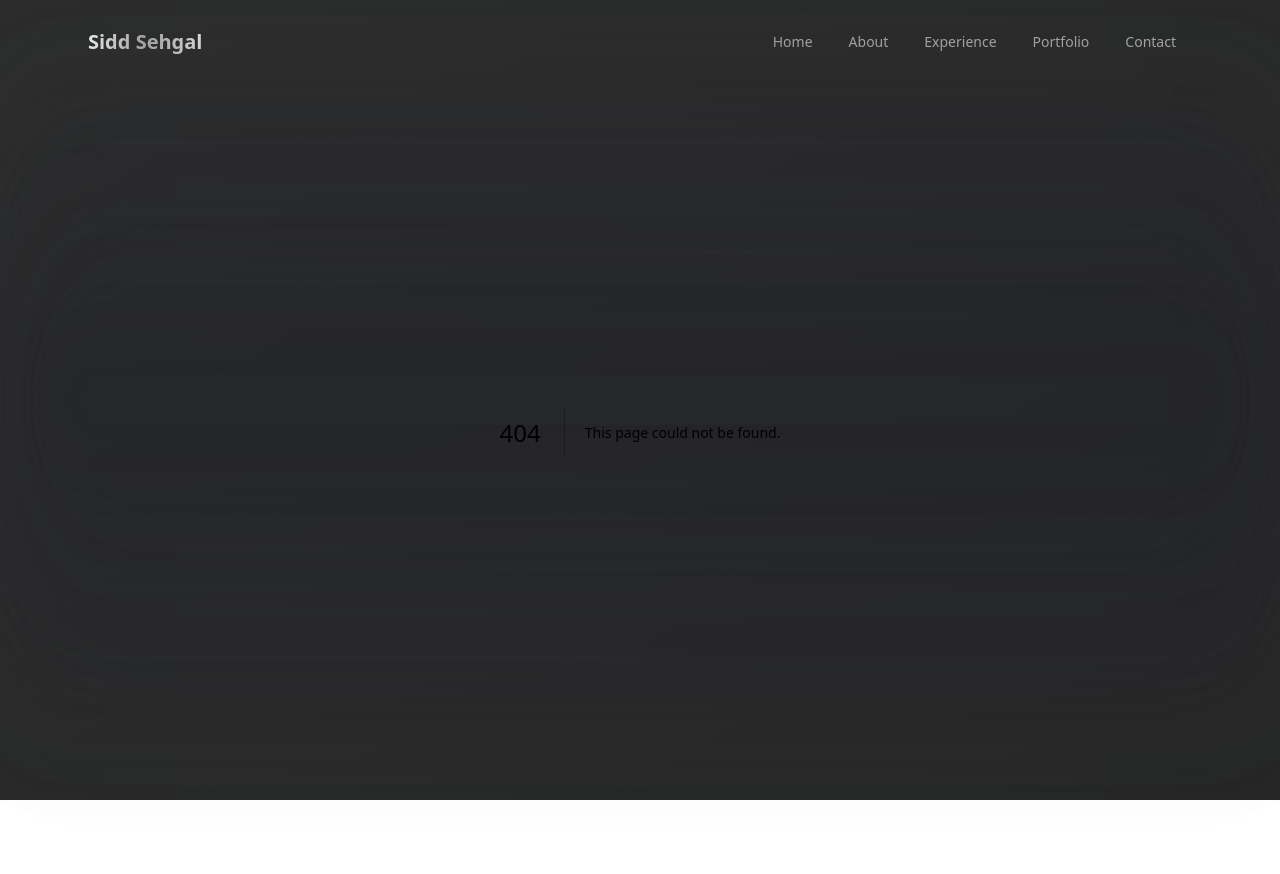
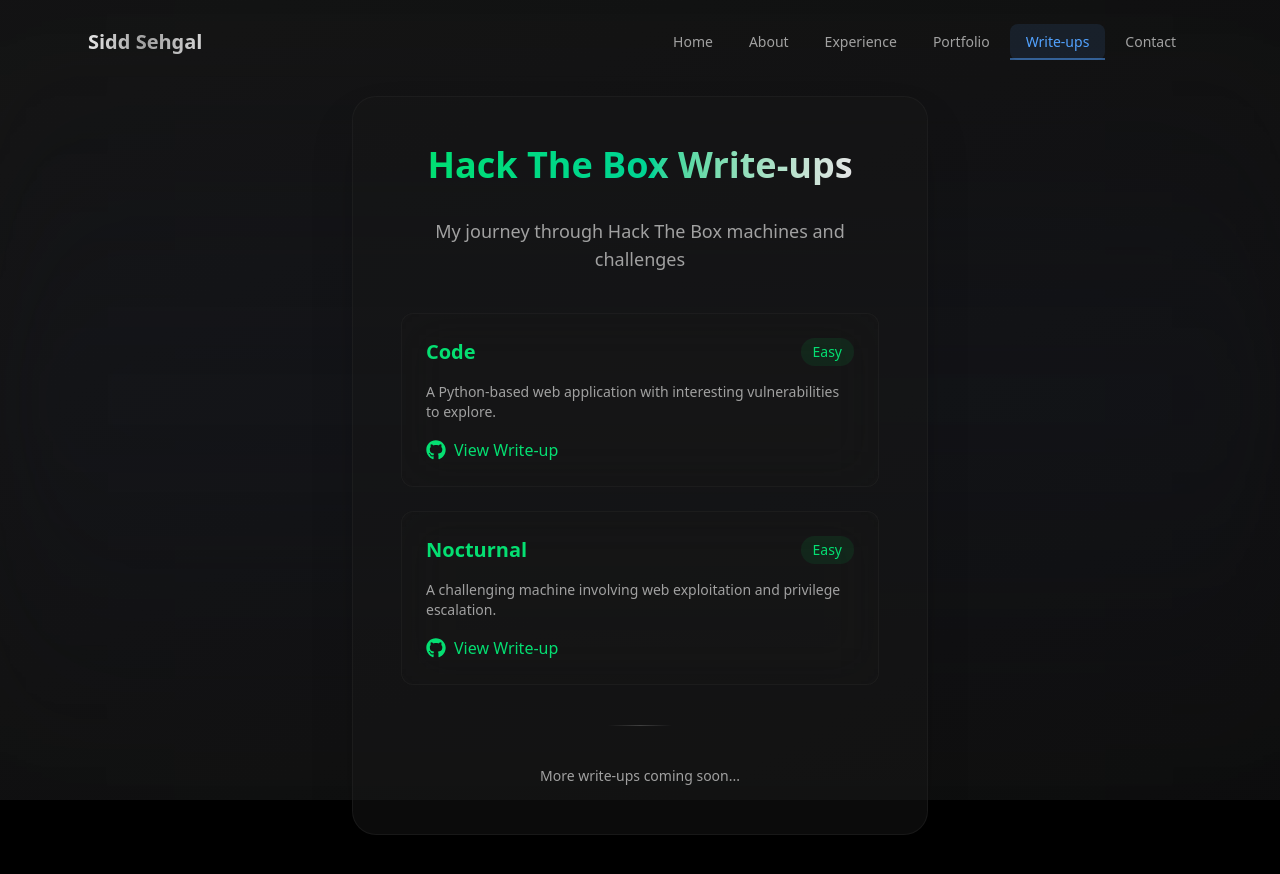
Before and after one commit to SiddDevCS/Sidd-Website, a Next.js app: page /writeups in a window 1280 px wide. Before the commit this address had no page. Shown: the top 874 px of the page. Built offline with nearby package versions, Linux system fonts and the light colour scheme.

Commit message:
New page, /write-ups

```diff
--- a/app/components/Navbar.tsx
+++ b/app/components/Navbar.tsx
@@ -25,6 +25,7 @@
     { name: "About", path: "/about" },
     { name: "Experience", path: "/experience" },
     { name: "Portfolio", path: "/portfolio" },
+    { name: "Write-ups", path: "/writeups" },
     { name: "Contact", path: "/contact" },
   ];
 
--- a/app/globals.css
+++ b/app/globals.css
@@ -72,6 +72,10 @@
   .text-gradient-blue {
     @apply bg-gradient-to-r from-blue-400 via-cyan-400 to-neutral-200 bg-clip-text text-transparent;
   }
+
+  .text-gradient-green {
+    @apply bg-gradient-to-r from-green-400 via-emerald-400 to-neutral-200 bg-clip-text text-transparent;
+  }
 }
 
 @keyframes gradientBG {
--- /dev/null
+++ b/app/writeups/page.tsx
@@ -0,0 +1,83 @@
+"use client";
+
+import { FaGithub } from "react-icons/fa";
+
+export default function WriteUps() {
+  return (
+    <section className="w-full max-w-xl mx-auto flex flex-col items-center pt-16 pb-16 animate-fadeInUp">
+      <div className="w-full glass-dark rounded-3xl shadow-2xl p-8 md:p-12 flex flex-col items-center">
+        <h1 className="text-4xl font-bold mb-8 text-center text-gradient-green animate-fadeInUp">
+          Hack The Box Write-ups
+        </h1>
+
+        <p className="text-lg text-neutral-400 mb-10 text-center animate-fadeInUp" style={{ animationDelay: '0.1s' }}>
+          My journey through Hack The Box machines and challenges
+        </p>
+
+        <div className="w-full space-y-6">
+          {/* Code Machine Write-up */}
+          <div className="glass-card rounded-xl p-6 transition-all duration-300 hover:border-green-500/20 group">
+            <div className="flex flex-col space-y-4">
+              <div className="flex items-center justify-between">
+                <h3 className="text-xl font-bold text-green-400 group-hover:text-green-300 transition-colors">
+                  Code
+                </h3>
+                <span className="px-3 py-1 text-sm rounded-full bg-green-500/10 text-green-400">
+                  Easy
+                </span>
+              </div>
+              <p className="text-neutral-400 text-sm">
+                A Python-based web application with interesting vulnerabilities to explore.
+              </p>
+              <div className="flex items-center space-x-4">
+                <a
+                  href="https://github.com/SiddDevCS/Code-HTB"
+                  target="_blank"
+                  rel="noopener noreferrer"
+                  className="flex items-center space-x-2 text-green-400 hover:text-green-300 transition-colors"
+                >
+                  <FaGithub size={20} />
+                  <span>View Write-up</span>
+                </a>
+              </div>
+            </div>
+          </div>
+
+          {/* Nocturnal Machine Write-up */}
+          <div className="glass-card rounded-xl p-6 transition-all duration-300 hover:border-green-500/20 group">
+            <div className="flex flex-col space-y-4">
+              <div className="flex items-center justify-between">
+                <h3 className="text-xl font-bold text-green-400 group-hover:text-green-300 transition-colors">
+                  Nocturnal
+                </h3>
+                <span className="px-3 py-1 text-sm rounded-full bg-green-500/10 text-green-400">
+                  Easy
+                </span>
+              </div>
+              <p className="text-neutral-400 text-sm">
+                A challenging machine involving web exploitation and privilege escalation.
+              </p>
+              <div className="flex items-center space-x-4">
+                <a
+                  href="https://github.com/SiddDevCS/Nocturnal-HTB"
+                  target="_blank"
+                  rel="noopener noreferrer"
+                  className="flex items-center space-x-2 text-green-400 hover:text-green-300 transition-colors"
+                >
+                  <FaGithub size={20} />
+                  <span>View Write-up</span>
+                </a>
+              </div>
+            </div>
+          </div>
+        </div>
+
+        <div className="w-16 h-px bg-gradient-to-r from-transparent via-neutral-700 to-transparent my-10"></div>
+
+        <p className="text-neutral-400 text-sm text-center">
+          More write-ups coming soon...
+        </p>
+      </div>
+    </section>
+  );
+}
```
